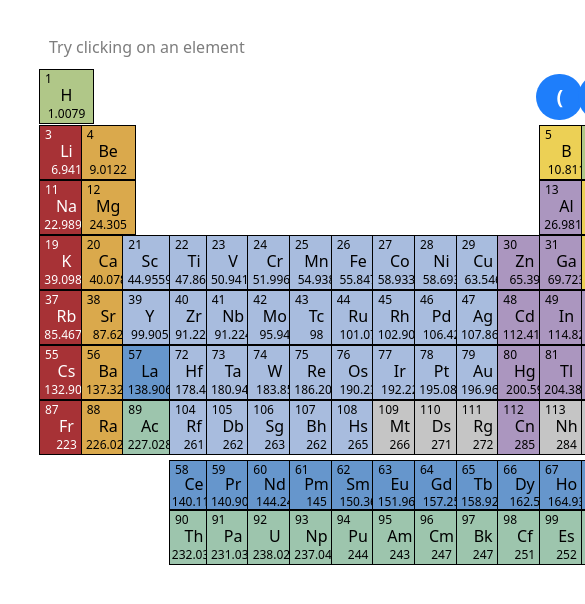
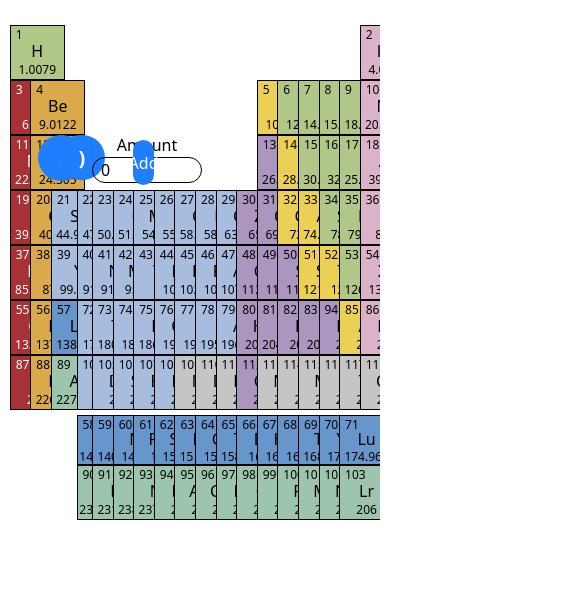
Before and after one commit to DiabGarren/periodic-table, a Next.js app: page / in a window 390 px wide. Shown: the top 604 px of the page, 585 px wide, since content can reach past the window. Built offline with nearby package versions, Linux system fonts and the light colour scheme.

Commit message:
Layout changes: better for mobile

```diff
--- a/app/page.tsx
+++ b/app/page.tsx
@@ -1319,79 +1319,11 @@ export default function Home() {
     };
 
     return (
-        <main className="m-[25px_auto] w-[80%]">
-            <div className="text-[rgb(125_125_125)] p-[10px]">Try clicking on an element</div>
-            <div className="grid grid-cols-[55] grid-cols-18 grid-rows-[55] overflow-x w-[750px] mx-auto">
-                <div className="col-[4/12] row-[1/4]">
-                    {formula.length > 0 ? (
-                        <>
-                            <p>
-                                {formula!.map((item, index) => {
-                                    const bracketPos = [
-                                        formula.findIndex((e) => e.element.symbol == "("),
-                                        formula.findIndex((e) => e.element.symbol == ")"),
-                                    ];
-                                    if (["(", ")", "0"].includes(item.element.symbol)) {
-                                        return <></>;
-                                    }
-
-                                    if (
-                                        index > bracketPos[0] &&
-                                        index < bracketPos[1] &&
-                                        formula[bracketPos[1] + 1]
-                                    ) {
-                                        console.log(formula[bracketPos[1] + 1]);
-
-                                        return (
-                                            <>
-                                                {item.element.symbol} *{" "}
-                                                {item.amount * formula[bracketPos[1] + 1].amount} ={" "}
-                                                {item.element.atomicMass} *{" "}
-                                                {item.amount * formula[bracketPos[1] + 1].amount} ={" "}
-                                                {item.element.atomicMass *
-                                                    item.amount *
-                                                    formula[bracketPos[1] + 1].amount}{" "}
-                                                g/mol
-                                                <br />
-                                            </>
-                                        );
-                                    }
-                                    return (
-                                        <>
-                                            {item.element.symbol} * {item.amount} ={" "}
-                                            {item.element.atomicMass} * {item.amount} ={" "}
-                                            {item.element.atomicMass * item.amount} g/mol
-                                            <br />
-                                        </>
-                                    );
-                                })}
-                            </p>
-                            <p className="mt-[15px]">
-                                {formula!.map((item) => item.output)}
-                                {" = "}
-                                {calcMass(formula)} g/mol
-                            </p>
-                            <button
-                                className="cursor-pointer bg-[#1e7efb] text-white p-[5px_10px] rounded-[15px] w-[175px] my-[5px] hover:bg-[#4998ff]"
-                                onClick={() => {
-                                    setFormula([]);
-                                    setBracket({
-                                        elements: [],
-                                        open: false,
-                                        close: false,
-                                        amount: 0,
-                                    });
-                                }}>
-                                Clear
-                            </button>
-                        </>
-                    ) : (
-                        <></>
-                    )}
-                </div>
+        <main className="m-[25px_auto] w-[95%]">
+            <div className="grid grid-cols-[55] grid-cols-18 grid-rows-[55] overflow-x-auto w-[100%] mx-auto">
                 {elements.map((element) => drawElement(element))}
                 <div
-                    className="col-[13/14] row-[1/2] cursor-pointer flex items-center justify-center"
+                    className="col-[3/4] row-[3/4] cursor-pointer flex items-center justify-center h-[45px]"
                     onClick={() => {
                         if (!bracket.open) {
                             setBracket({ ...bracket, open: true });
@@ -1420,7 +1352,7 @@ export default function Home() {
                     {bracket.open ? <sub>1</sub> : <></>}
                 </div>
                 <div
-                    className="col-[14/15] row-[1/2] cursor-pointer flex items-center justify-center"
+                    className="col-[4/5] row-[3/4] cursor-pointer flex items-center justify-center h-[45px]"
                     onClick={() => {
                         if (bracket.open && !bracket.close) {
                             setBracket({ ...bracket, open: true, close: true });
@@ -1443,12 +1375,12 @@ export default function Home() {
                             ]);
                         }
                     }}>
-                    <p className="bg-[#1e7efb] text-white rounded-[30px] my-[5px] hover:bg-[#4998ff] p-[8px_20px] font-[700] text-[20px]">
+                    <p className="bg-[#1e7efb] text-white rounded-[30px] my-[5px] hover:bg-[#4998ff] p-[8px_20px] font-[700] text-[20px] h-[45px]">
                         {")"}
                     </p>
                     {bracket.close ? <sub>1</sub> : <></>}
                 </div>
-                <div className="col-[15/17] row-[1/2] cursor-pointer flex items-center justify-center w-[110px] flex-col">
+                <div className="col-[5/7] row-[3/4] cursor-pointer flex items-center justify-center w-[110px] flex-col h-[45px]">
                     <p>Amount</p>
                     <input
                         type="Number"
@@ -1460,7 +1392,7 @@ export default function Home() {
                     />
                 </div>
                 <div
-                    className="col-[17/18] row-[1/2] cursor-pointer flex items-center justify-center bg-[#1e7efb] text-white p-[2px_5px] rounded-[28px] my-[5px] hover:bg-[#4998ff]"
+                    className="col-[7/8] row-[3/4] cursor-pointer flex items-center justify-center bg-[#1e7efb] text-white p-[2px_5px] rounded-[28px] my-[5px] hover:bg-[#4998ff] h-[45px]"
                     onClick={() => {
                         if (bracket.open && bracket.close) {
                             setFormula([
@@ -1496,6 +1428,73 @@ export default function Home() {
                     Add
                 </div>
             </div>
+            <div className="m-[25px_10px]">
+                {formula.length > 0 ? (
+                    <>
+                        <p>
+                            {formula!.map((item, index) => {
+                                const bracketPos = [
+                                    formula.findIndex((e) => e.element.symbol == "("),
+                                    formula.findIndex((e) => e.element.symbol == ")"),
+                                ];
+                                if (["(", ")", "0"].includes(item.element.symbol)) {
+                                    return <></>;
+                                }
+
+                                if (
+                                    index > bracketPos[0] &&
+                                    index < bracketPos[1] &&
+                                    formula[bracketPos[1] + 1]
+                                ) {
+                                    console.log(formula[bracketPos[1] + 1]);
+
+                                    return (
+                                        <>
+                                            {item.element.symbol} *{" "}
+                                            {item.amount * formula[bracketPos[1] + 1].amount} ={" "}
+                                            {item.element.atomicMass} *{" "}
+                                            {item.amount * formula[bracketPos[1] + 1].amount} ={" "}
+                                            {item.element.atomicMass *
+                                                item.amount *
+                                                formula[bracketPos[1] + 1].amount}{" "}
+                                            g/mol
+                                            <br />
+                                        </>
+                                    );
+                                }
+                                return (
+                                    <>
+                                        {item.element.symbol} * {item.amount} ={" "}
+                                        {item.element.atomicMass} * {item.amount} ={" "}
+                                        {item.element.atomicMass * item.amount} g/mol
+                                        <br />
+                                    </>
+                                );
+                            })}
+                        </p>
+                        <p className="mt-[15px]">
+                            {formula!.map((item) => item.output)}
+                            {" = "}
+                            {calcMass(formula)} g/mol
+                        </p>
+                        <button
+                            className="cursor-pointer bg-[#1e7efb] text-white p-[5px_10px] rounded-[15px] w-[175px] my-[5px] hover:bg-[#4998ff]"
+                            onClick={() => {
+                                setFormula([]);
+                                setBracket({
+                                    elements: [],
+                                    open: false,
+                                    close: false,
+                                    amount: 0,
+                                });
+                            }}>
+                            Clear
+                        </button>
+                    </>
+                ) : (
+                    <></>
+                )}
+            </div>
         </main>
     );
 }
```
